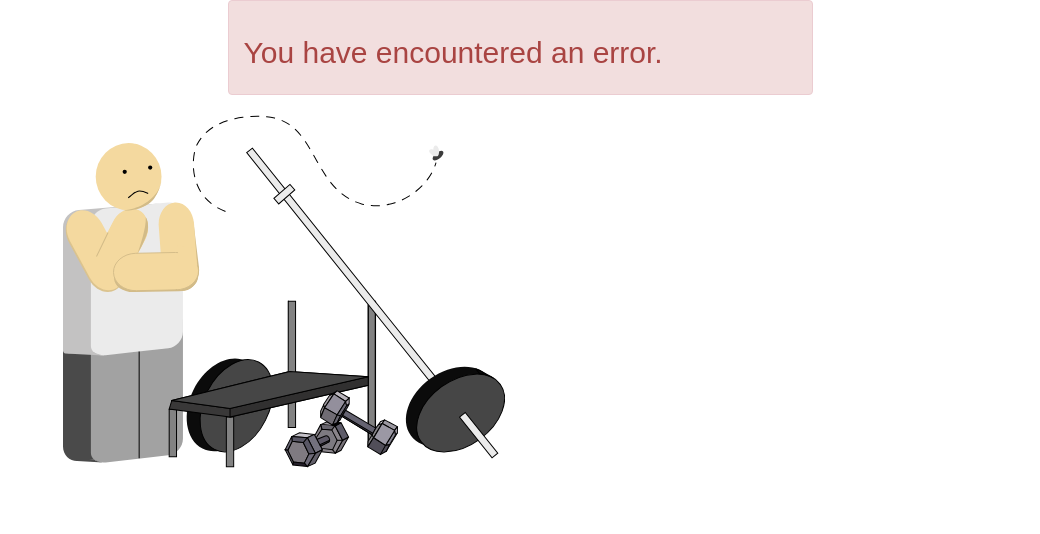
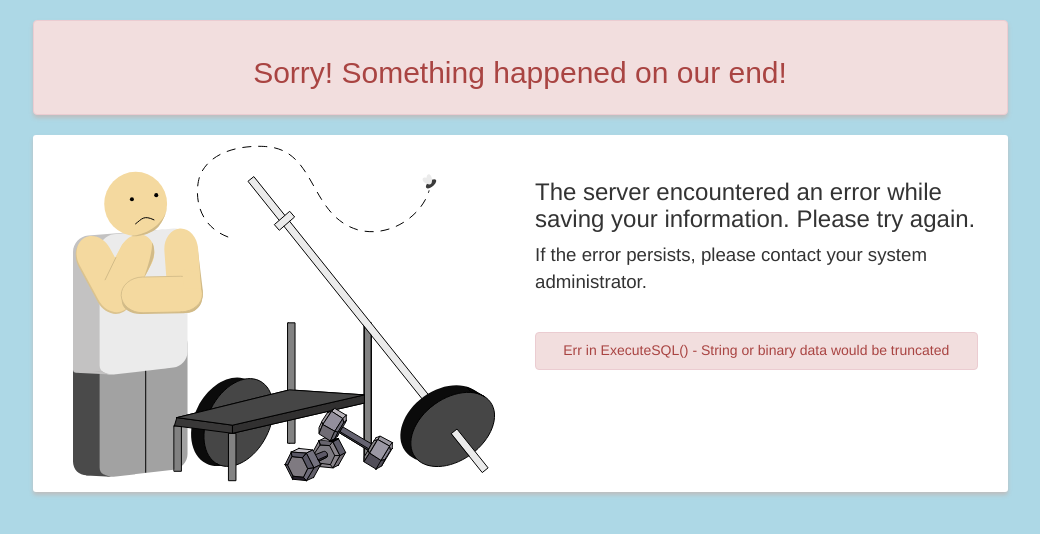
Before and after one commit to lemurwin/ai-test-errors, a plain HTML site: page index.html in a window 1280 px wide. Shown: the whole page, without its empty margins (120-1160 px from the left). Drawn offline with nearby package versions, Linux system fonts and the light colour scheme.

Commit message:
finished error page

```diff
--- a/Assets/index.css
+++ b/Assets/index.css
@@ -1,3 +1,56 @@
 h2 {
   font-family:arial, "times new roman";
 }
+
+p {
+  font-size:14pt;
+}
+.banner{
+    box-shadow: 0px 3px 4px #BEBEBE;
+}
+.error-container{
+  background-color:white;
+    border-radius:3px;
+}
+.error-message{
+  height: 100px;
+  margin-top:20%;
+
+}
+
+.error-detail{
+  padding:10px;
+  margin-top:5%;
+}
+body{
+  background-color:lightblue;
+}
+
+.alert{
+
+}
+.error-container{
+  background-color:white;
+  box-shadow: 0px 3px 4px #BEBEBE;
+}
+
+@media only screen and (max-width:769px) {
+  .error-message{
+    margin-top:10%;
+  }
+  h3 {
+    font-size:120%;
+  }
+  p{
+    font-size:90%;
+  }
+}
+
+@media only screen and (min-width: 770px) and (max-width:1280px){
+  .error-detail{
+    margin-top:12%;
+  }
+  .error-message{
+    margin-top:10%;
+  }
+}
--- a/index.html
+++ b/index.html
@@ -18,22 +18,28 @@ crossorigin="anonymous"></script>
 
 <body>
 <div class="container">
-  <div class="row" style="height:100px">
-    <div class="col-xs-6 alert alert-danger col-xs-offset-3"><h2> You have encountered an error.</h2></div>
+  <div class="row" style="min-height:20px"></div>
+  <div class="row" >
+    <div class="col-lg-10  col-lg-offset-1 alert alert-danger text-center banner" ><h2> Sorry! Something happened on our end!</h2></div>
   </div>
-<div class="row">
-<div class="col-lg-10 col-lg-offset-1">
-  <div class="col-xs-6">
-  <img src="./Assets/broken.svg" width="100%" /></div>
+<div class="row" >
+<div class="col-lg-10 col-lg-offset-1 container error-container" >
 
 
-</div>
+  <div class="col-xs-6">
+        <img src="./Assets/broken.svg" width="100%" style="padding:10px" /></div>
+
+  <div class="col-xs-6 " id="error-information">
+
+    <div  class="error-message" ><h3>The server encountered an error while saving your information. Please try again.</h3>
+    <p>If the error persists, please contact your system administrator.</p></div>
+    <h5 class="alert alert-danger error-detail text-center">Err in ExecuteSQL() - String or binary data would be truncated</h5></div>
 
 
 
 
-
-
+</div>
+</div>
 
 </div>
 
```
